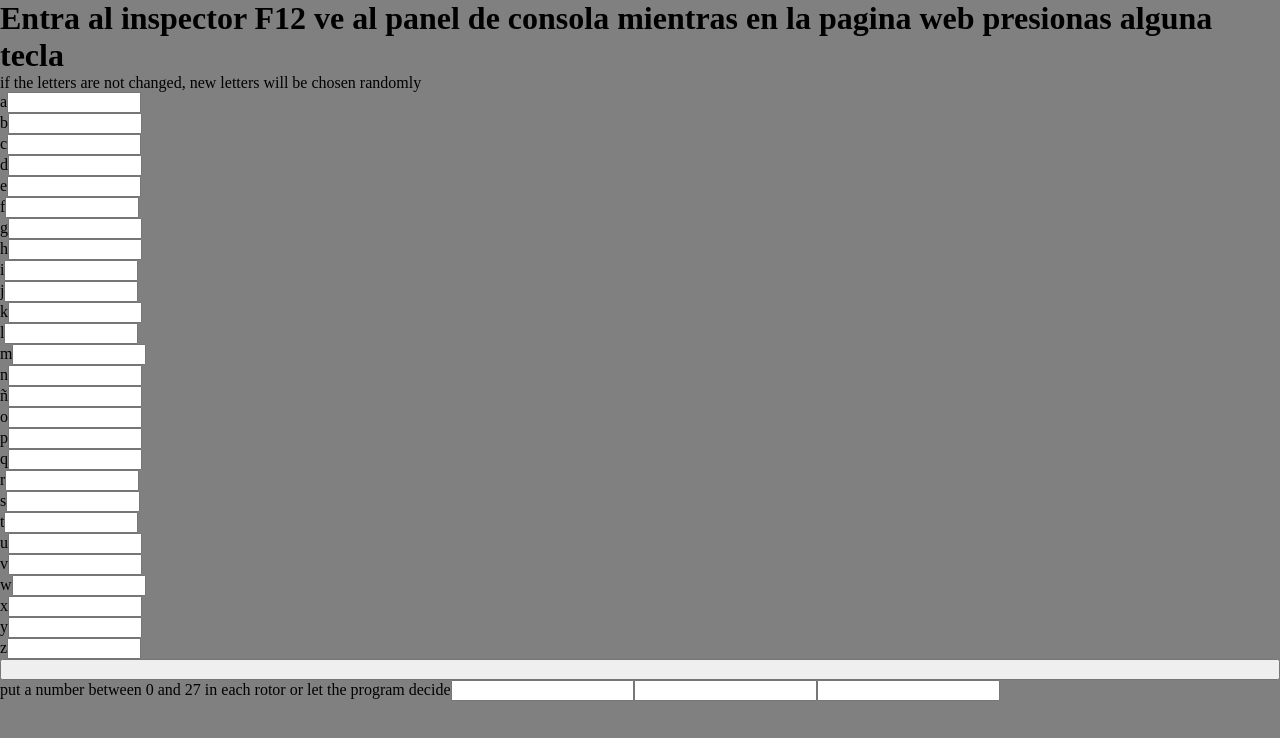
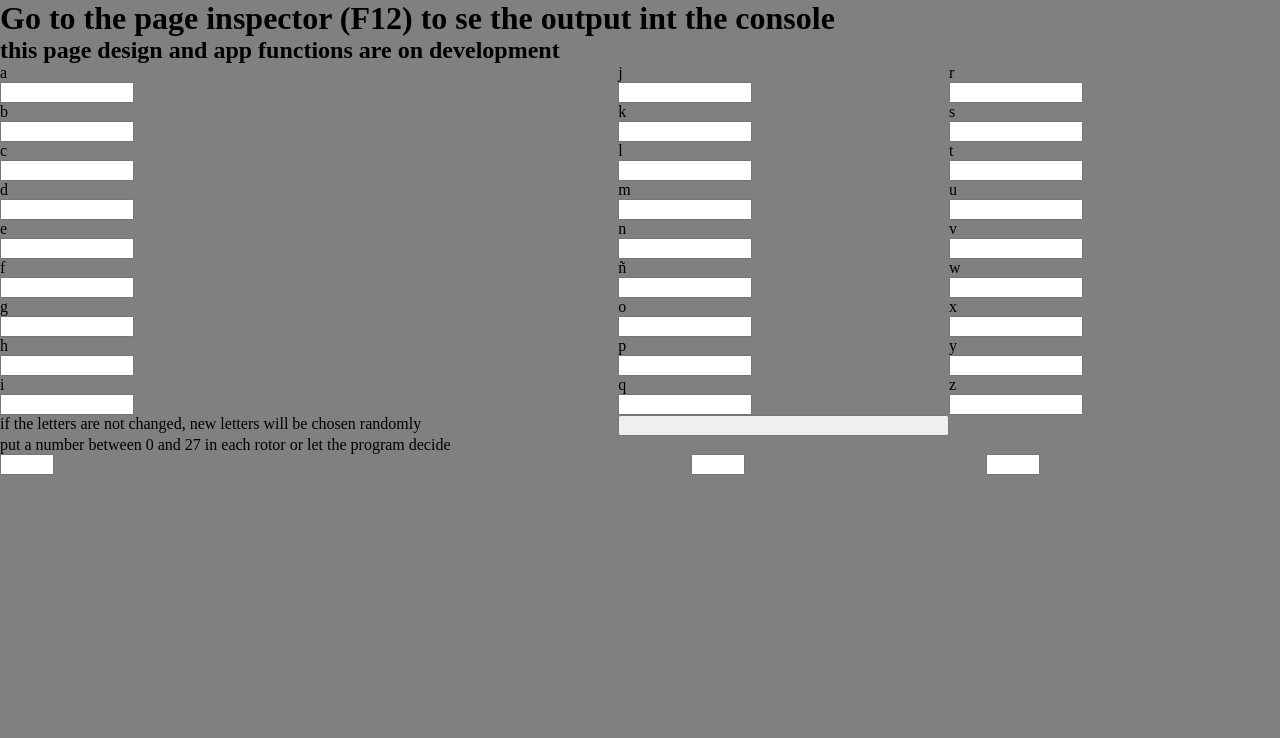
Before and after one commit to Carloscruzvalencia/Enigma-machine, a plain HTML site: page index.html in a window 1280 px wide. Drawn offline with Linux system fonts and the light colour scheme.

Commit message:
update landing.scss \n stiling the plugboard and the rotors

```diff
--- a/assets/js/app.js
+++ b/assets/js/app.js
@@ -64,7 +64,7 @@ document.addEventListener('keydown', (event) => {
     // ----------------------------- End of first phase of encryption ------------------------------------
 
     // ------------------------------- DATA LOGS ---------------------------------------------------------
-    // table for leters and is key number reference and the type of letter
+    // table for letters and is key number reference and the type of letter
     function conData(UserLetter, keyNumber, type) {
         this.UserLetter = UserLetter;
         this.keyNumber = keyNumber;
--- a/assets/js/page.js
+++ b/assets/js/page.js
@@ -75,14 +75,21 @@ document.addEventListener("DOMContentLoaded", function () {
     rotors.appendChild(rotorWarning)
 
     // here i create the rotors
-    for (i = 0, j = 3; i != j; i++) {
+    for (i = 1, j = 4; i != j; i++) {
         rotors = document.getElementById("rotors")
+
+        rotorOrg = document.createElement("div")
+
+        rotorOrg.setAttribute("id","rotorOrg"+i)
 
         rotor = document.createElement("input")
         rotor.setAttribute('type', "number");
         rotor.setAttribute('id', "rotor-" + i);
+        rotor.setAttribute("min",0)
+        rotor.setAttribute("max",27)
 
-        rotors.appendChild(rotor)
+        rotors.appendChild(rotorOrg)
+        rotorOrg.appendChild(rotor)
     }
 });
 
--- a/assets/styles/sass/layouts/_landing.scss
+++ b/assets/styles/sass/layouts/_landing.scss
@@ -6,9 +6,31 @@ main{
         display: grid;
         #plugBoard{
             display: grid;
+
+            $count: 0;
+            @for $i from 0 to 3{
+                #{"#"+separator#{$i}}{
+                    grid-area: 1/#{$i+1};
+
+                    @for $j from 0 to 9{
+                        #{"#"+content#{$count}}{
+                            display: grid;
+                        }
+                        $count: $count +1;
+                    }
+                };
+            }
             input[type = text]{
                 width: 10vw;
             }
         }
+        #rotors{
+            display: grid;
+            @for $i from 1 to 4{
+                #{"#"+rotorOrg#{$i}}{
+                    grid-area: 2/#{$i};
+                }
+            }
+        }
     }
 }
--- a/index.html
+++ b/index.html
@@ -8,31 +8,21 @@
     <meta http-equiv="X-UA-Compatible" content="IE=edge">
     <meta name="viewport" content="width=device-width, initial-scale=1.0">
     <title>Document</title>
-    <link rel="stylesheet" href="assets/styles/css/main.css">
     <script src="assets/js/page.js"></script>
     <script src="assets/js/app.js"></script>
+    <link rel="stylesheet" href="assets/styles/css/main.css">
 </head>
 
 <body>
     <main>
         <header class="temporalMenu">
-            <h1>Entra al inspector F12 ve al panel de consola mientras en la pagina web presionas alguna tecla</h1>
+            <h1>Go to the page inspector (F12) to se the output int the console</h1>
+            <h2>this page design and app functions are on development</h2>
         </header>
         <article>
             <section id="plugBoard">
             </section>
             <section id="rotors">
-                <!-- <label for="rotor1">Rotor number 0 to 27</label>
-                <input type="number" name="" id="rotor1">
-
-                <label for="rotor2">Rotor number 0 to 27</label>
-                <input type="number" name="" id="rotor2">
-
-                <label for="rotor3">Rotor number 0 to 27</label>
-                <input type="number" name="" id="rotor2">
-
-                <label for="rotor4">Rotor number 0 to 27</label>
-                <input type="number" name="" id="rotor4"> -->
             </section>
         </article>
 
```
Also changed, not shown: assets/styles/css/main.css, 1 other file.
